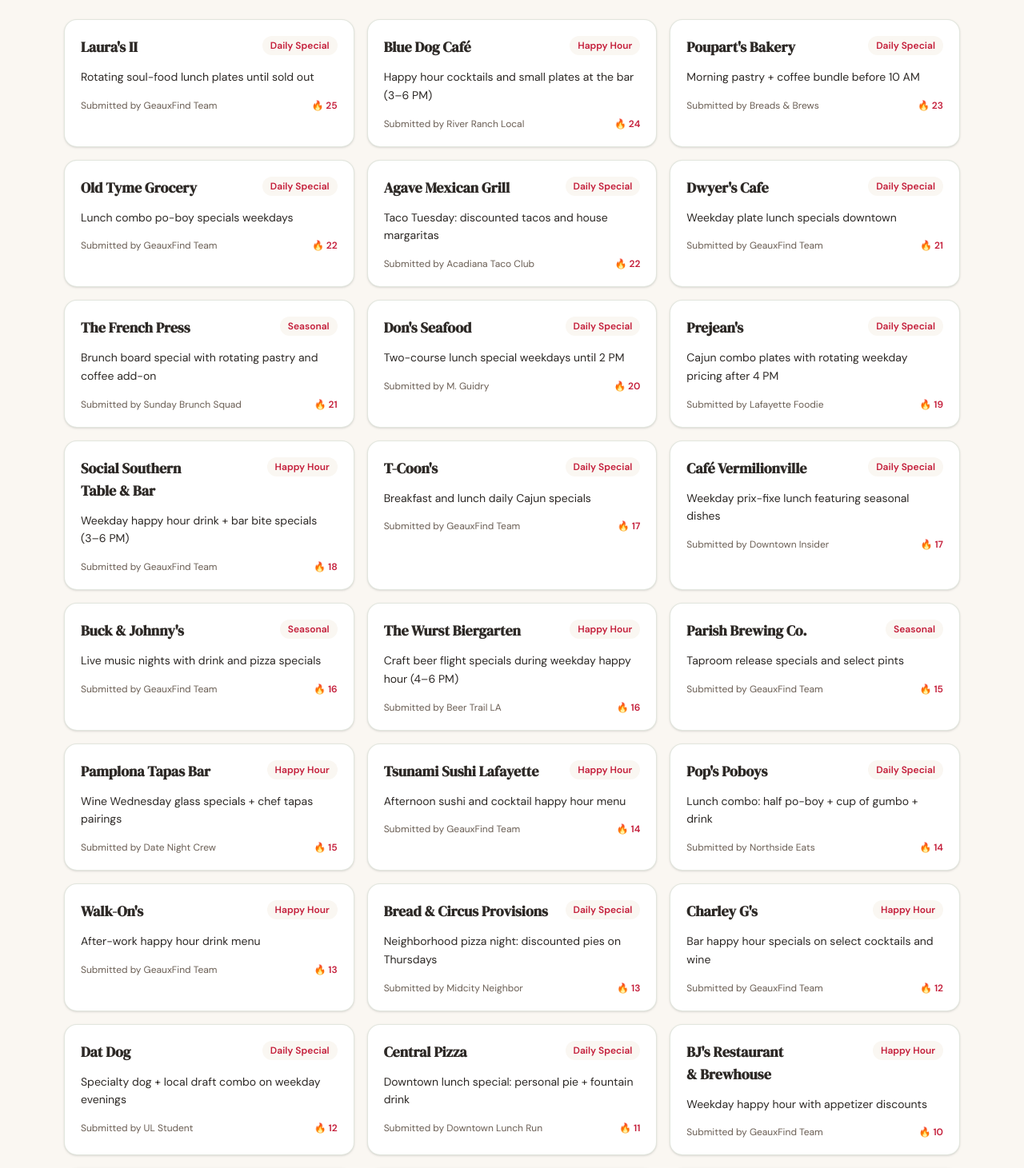
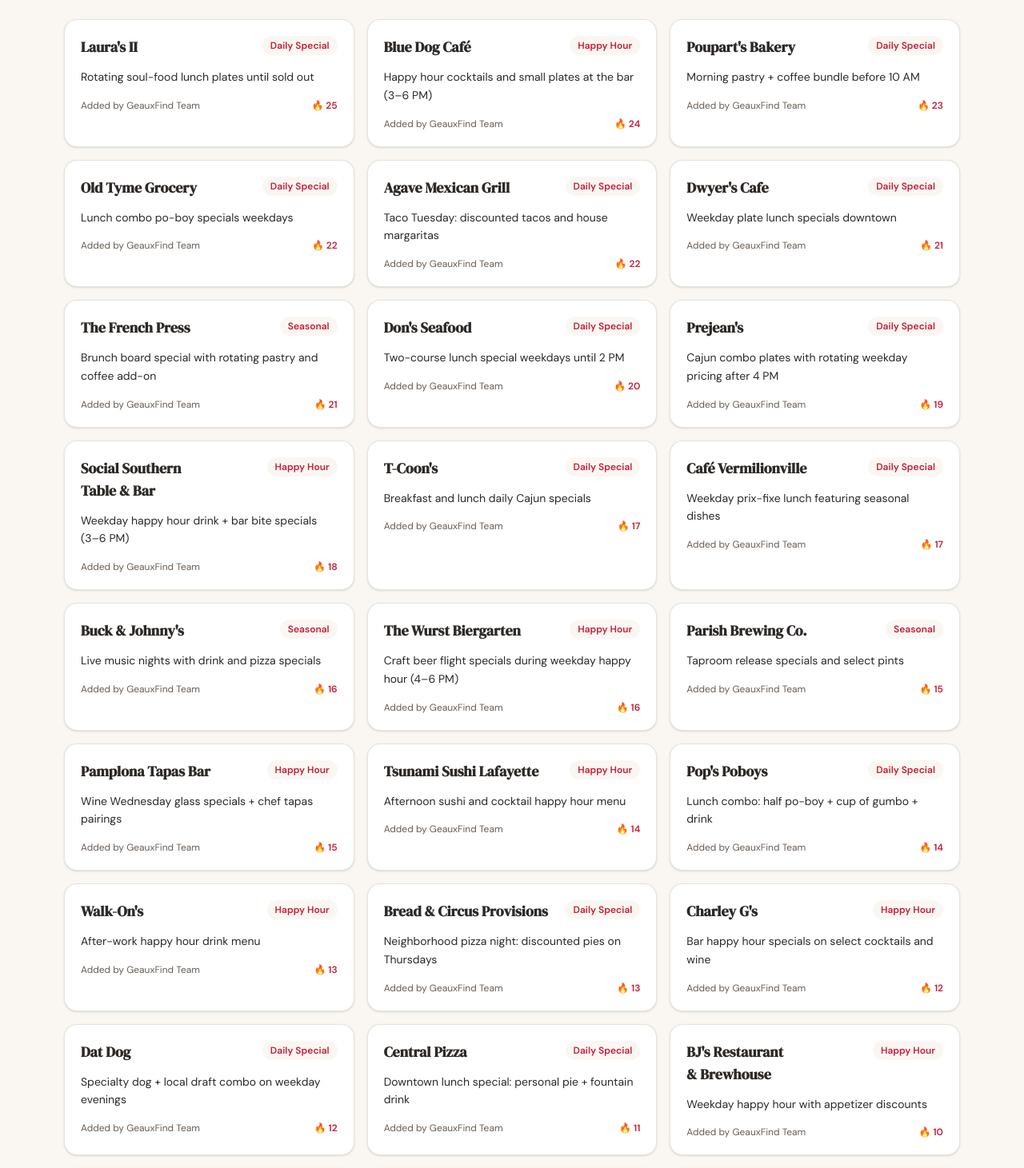
Before and after one commit to chelsea-hq/geauxfind, a Next.js app: page /deals in a window 1280 px wide. Shown: the part 560-2021 px from the top of the page at 80% size. Built offline with nearby package versions, Linux system fonts and the light colour scheme.

Commit message:
Fix deals: remove fake submitter names, change to 'Added by GeauxFind Team'

```diff
--- a/data/deals.json
+++ b/data/deals.json
@@ -218,7 +218,7 @@
       "restaurant": "Prejean's",
       "deal": "Cajun combo plates with rotating weekday pricing after 4 PM",
       "category": "Daily Special",
-      "submittedBy": "Lafayette Foodie",
+      "submittedBy": "GeauxFind Team",
       "upvotes": 19,
       "createdAt": "2026-03-27T12:03:00.000Z",
       "status": "approved"
@@ -228,7 +228,7 @@
       "restaurant": "Don's Seafood",
       "deal": "Two-course lunch special weekdays until 2 PM",
       "category": "Daily Special",
-      "submittedBy": "M. Guidry",
+      "submittedBy": "GeauxFind Team",
       "upvotes": 20,
       "createdAt": "2026-03-27T12:07:00.000Z",
       "status": "approved"
@@ -238,7 +238,7 @@
       "restaurant": "Caf\u00e9 Vermilionville",
       "deal": "Weekday prix-fixe lunch featuring seasonal dishes",
       "category": "Daily Special",
-      "submittedBy": "Downtown Insider",
+      "submittedBy": "GeauxFind Team",
       "upvotes": 17,
       "createdAt": "2026-03-27T12:15:00.000Z",
       "status": "approved"
@@ -248,7 +248,7 @@
       "restaurant": "Poupart's Bakery",
       "deal": "Morning pastry + coffee bundle before 10 AM",
       "category": "Daily Special",
-      "submittedBy": "Breads & Brews",
+      "submittedBy": "GeauxFind Team",
       "upvotes": 23,
       "createdAt": "2026-03-27T12:17:00.000Z",
       "status": "approved"
@@ -258,7 +258,7 @@
       "restaurant": "The Wurst Biergarten",
       "deal": "Craft beer flight specials during weekday happy hour (4\u20136 PM)",
       "category": "Happy Hour",
-      "submittedBy": "Beer Trail LA",
+      "submittedBy": "GeauxFind Team",
       "upvotes": 16,
       "createdAt": "2026-03-27T12:23:00.000Z",
       "status": "approved"
@@ -268,7 +268,7 @@
       "restaurant": "Pop's Poboys",
       "deal": "Lunch combo: half po-boy + cup of gumbo + drink",
       "category": "Daily Special",
-      "submittedBy": "Northside Eats",
+      "submittedBy": "GeauxFind Team",
       "upvotes": 14,
       "createdAt": "2026-03-27T12:25:00.000Z",
       "status": "approved"
@@ -278,7 +278,7 @@
       "restaurant": "Blue Dog Caf\u00e9",
       "deal": "Happy hour cocktails and small plates at the bar (3\u20136 PM)",
       "category": "Happy Hour",
-      "submittedBy": "River Ranch Local",
+      "submittedBy": "GeauxFind Team",
       "upvotes": 24,
       "createdAt": "2026-03-27T12:35:00.000Z",
       "status": "approved"
@@ -288,7 +288,7 @@
       "restaurant": "Agave Mexican Grill",
       "deal": "Taco Tuesday: discounted tacos and house margaritas",
       "category": "Daily Special",
-      "submittedBy": "Acadiana Taco Club",
+      "submittedBy": "GeauxFind Team",
       "upvotes": 22,
       "createdAt": "2026-03-27T12:38:00.000Z",
       "status": "approved"
@@ -298,7 +298,7 @@
       "restaurant": "Pamplona Tapas Bar",
       "deal": "Wine Wednesday glass specials + chef tapas pairings",
       "category": "Happy Hour",
-      "submittedBy": "Date Night Crew",
+      "submittedBy": "GeauxFind Team",
       "upvotes": 15,
       "createdAt": "2026-03-27T12:41:00.000Z",
       "status": "approved"
@@ -308,7 +308,7 @@
       "restaurant": "The French Press",
       "deal": "Brunch board special with rotating pastry and coffee add-on",
       "category": "Seasonal",
-      "submittedBy": "Sunday Brunch Squad",
+      "submittedBy": "GeauxFind Team",
       "upvotes": 21,
       "createdAt": "2026-03-27T12:46:00.000Z",
       "status": "approved"
@@ -318,7 +318,7 @@
       "restaurant": "Bread & Circus Provisions",
       "deal": "Neighborhood pizza night: discounted pies on Thursdays",
       "category": "Daily Special",
-      "submittedBy": "Midcity Neighbor",
+      "submittedBy": "GeauxFind Team",
       "upvotes": 13,
       "createdAt": "2026-03-27T12:52:00.000Z",
       "status": "approved"
@@ -328,7 +328,7 @@
       "restaurant": "Dat Dog",
       "deal": "Specialty dog + local draft combo on weekday evenings",
       "category": "Daily Special",
-      "submittedBy": "UL Student",
+      "submittedBy": "GeauxFind Team",
       "upvotes": 12,
       "createdAt": "2026-03-27T12:57:00.000Z",
       "status": "approved"
@@ -338,7 +338,7 @@
       "restaurant": "Central Pizza",
       "deal": "Downtown lunch special: personal pie + fountain drink",
       "category": "Daily Special",
-      "submittedBy": "Downtown Lunch Run",
+      "submittedBy": "GeauxFind Team",
       "upvotes": 11,
       "createdAt": "2026-03-27T13:02:00.000Z",
       "status": "approved"
--- a/src/app/deals/DealGrid.tsx
+++ b/src/app/deals/DealGrid.tsx
@@ -76,7 +76,7 @@
             <p className="mt-3 text-sm leading-relaxed text-[var(--cast-iron)]">{deal.deal}</p>
 
             <div className="mt-4 flex items-center justify-between text-xs text-[var(--warm-gray)]">
-              <p>Submitted by {deal.submittedBy || "Anonymous"}</p>
+              <p>Added by {deal.submittedBy || "GeauxFind"}</p>
               <p className="font-semibold text-[var(--cajun-red)]">🔥 {deal.upvotes}</p>
             </div>
           </article>
--- a/src/app/deals/page.tsx
+++ b/src/app/deals/page.tsx
@@ -130,7 +130,7 @@
               <article key={deal.id} className="rounded-xl border border-[var(--sunset-gold)]/30 bg-white p-4">
                 <p className="font-bold text-[var(--cast-iron)]">{deal.restaurant}</p>
                 <p className="mt-1 text-sm text-[var(--cast-iron)]">{deal.deal}</p>
-                <p className="mt-2 text-xs text-[var(--warm-gray)]">Submitted by {deal.submittedBy || "Anonymous"}</p>
+                <p className="mt-2 text-xs text-[var(--warm-gray)]">Added by {deal.submittedBy || "GeauxFind"}</p>
               </article>
             ))}
           </div>
```
